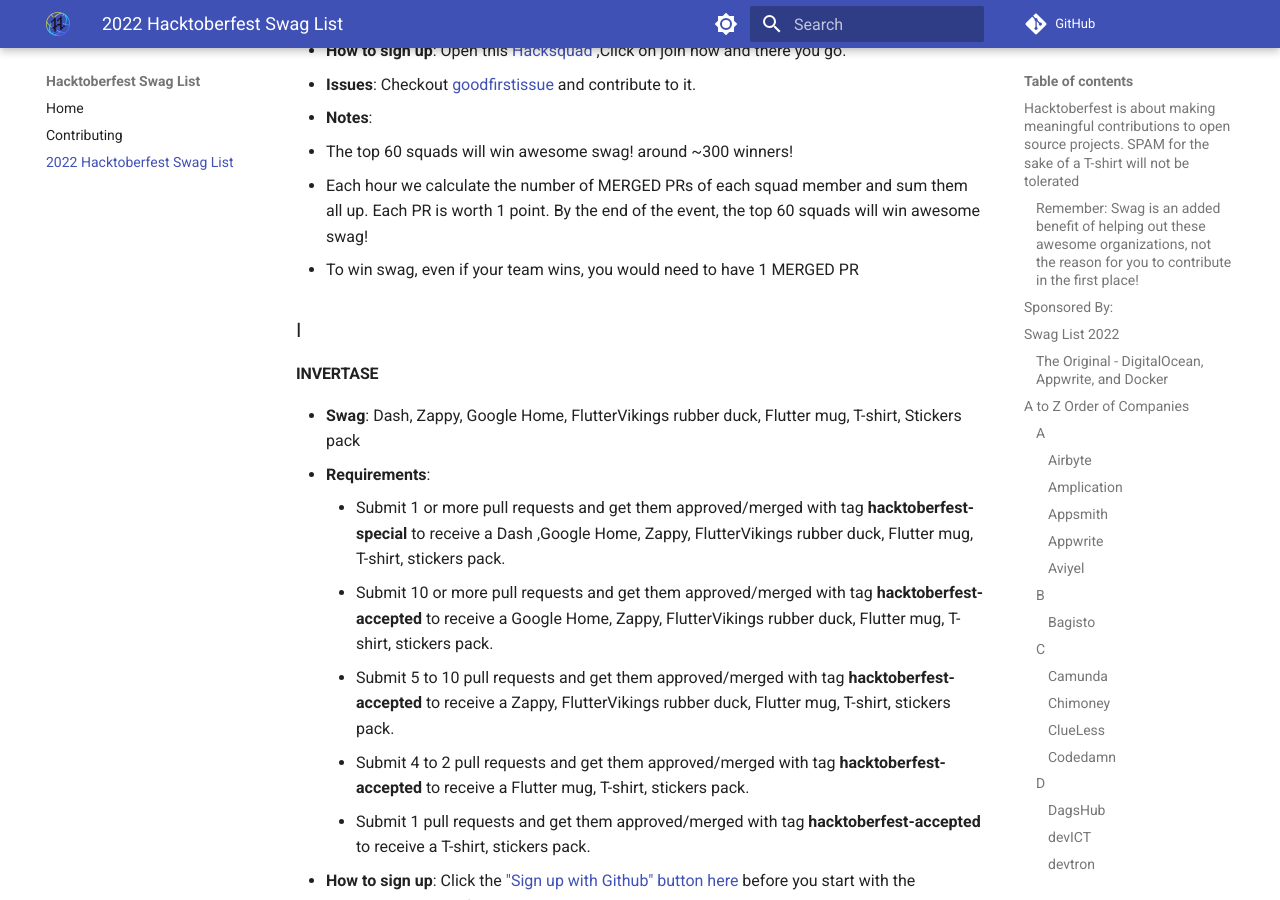
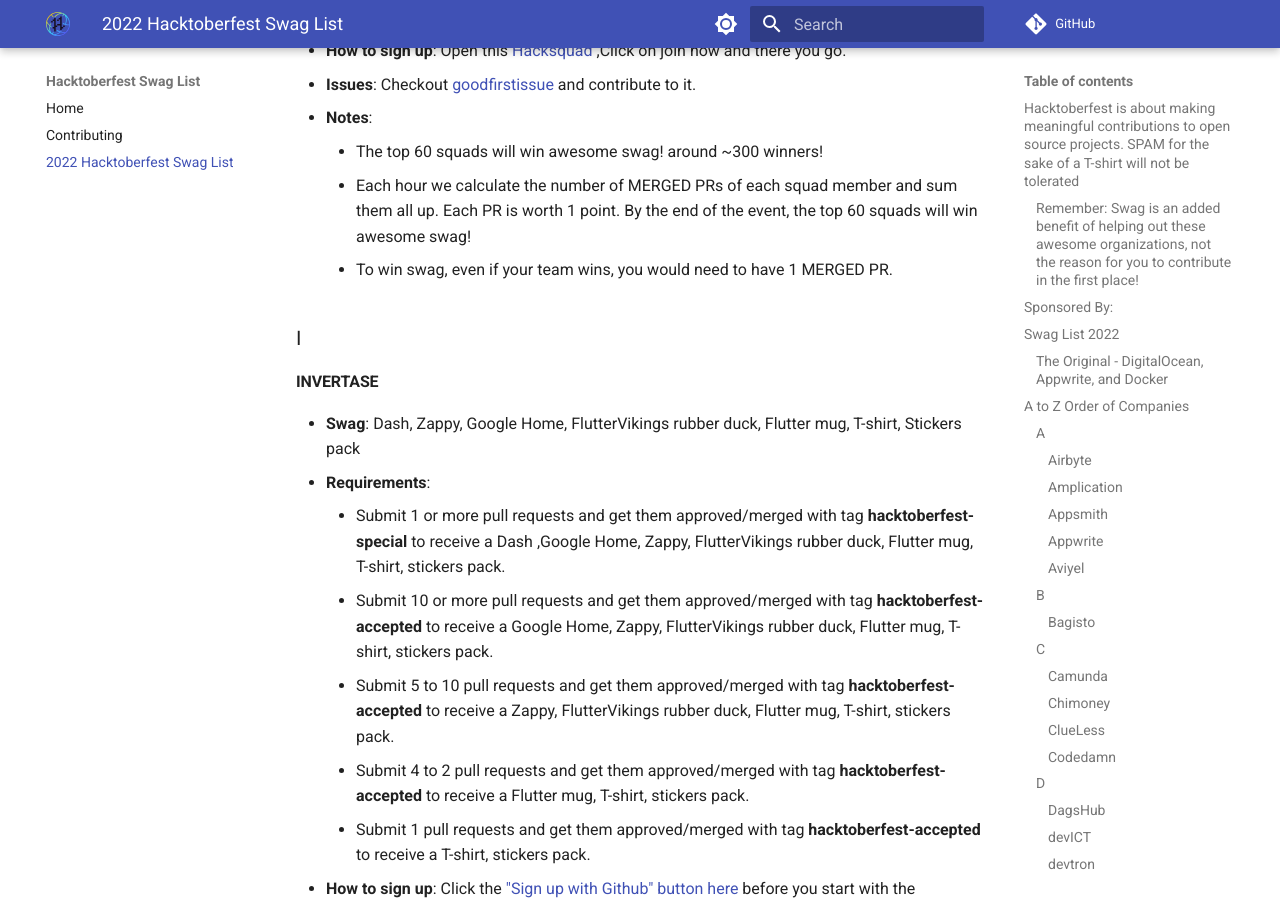
Before and after one commit to crweiner/hacktoberfest-swag-list, an MkDocs documentation site: the page built from docs/list.md, in a window 1280 px wide and 900 px high, scrolled down 9142 px. Built offline with MkDocs 1.6.1 and Material for MkDocs 9.7.7, drawn with Linux system fonts in a browser that asks for light colours; plug-ins that fetch from the network failed and are left out; comment, search, counter and statistics services are not loaded.

```diff
--- a/docs/list.md
+++ b/docs/list.md
@@ -265,14 +265,13 @@ Appwrite is a self-hosted backend-as-a-service platform that provides developers
 #### **hacksquad**
 
 - **Swag**: T-shirts, hacksquad printed cups,carry bags,stickers,Hoodie
-- **Requirements**:
-    Register to the HackSquad using your GitHub, Join a squad or get assigned to a random squad, contribute code and get Swag!
+- **Requirements**:  Register to the HackSquad using your GitHub, Join a squad or get assigned to a random squad, contribute code and get Swag!
 - **How to sign up**: Open this [Hacksquad](https://www.hacksquad.dev/) ,Click on join now and there you go.
 - **Issues**: Checkout [goodfirstissue](https://goodfirstissue.dev/) and contribute to it.
 - **Notes**:
-  - The top 60 squads will win awesome swag! around ~300 winners!
-  - Each hour we calculate the number of MERGED PRs of each squad member and sum them all up. Each PR is worth 1 point. By the end of the event, the top 60 squads will win awesome swag!
-  - To win swag, even if your team wins, you would need to have 1 MERGED PR
+    - The top 60 squads will win awesome swag! around ~300 winners!
+    - Each hour we calculate the number of MERGED PRs of each squad member and sum them all up. Each PR is worth 1 point. By the end of the event, the top 60 squads will win awesome swag!
+    - To win swag, even if your team wins, you would need to have 1 MERGED PR.
 
 ### I
 
```
